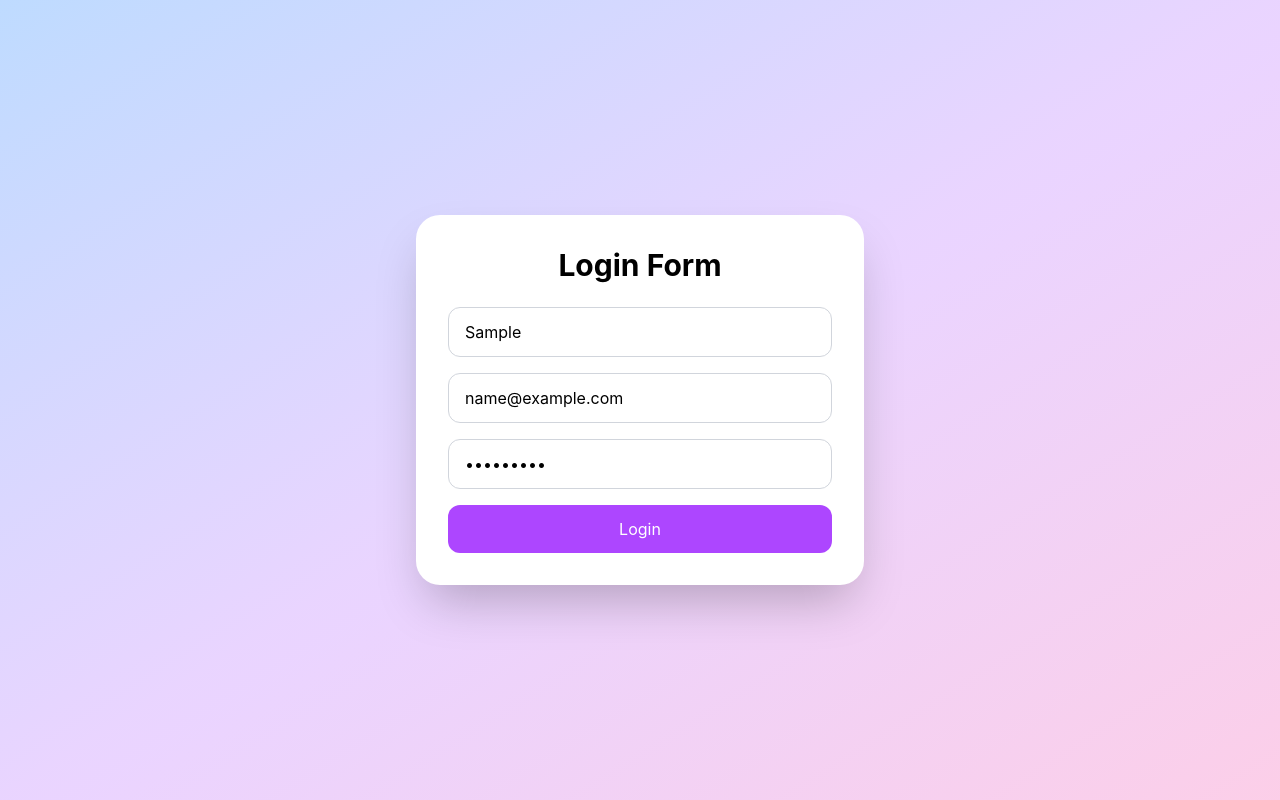
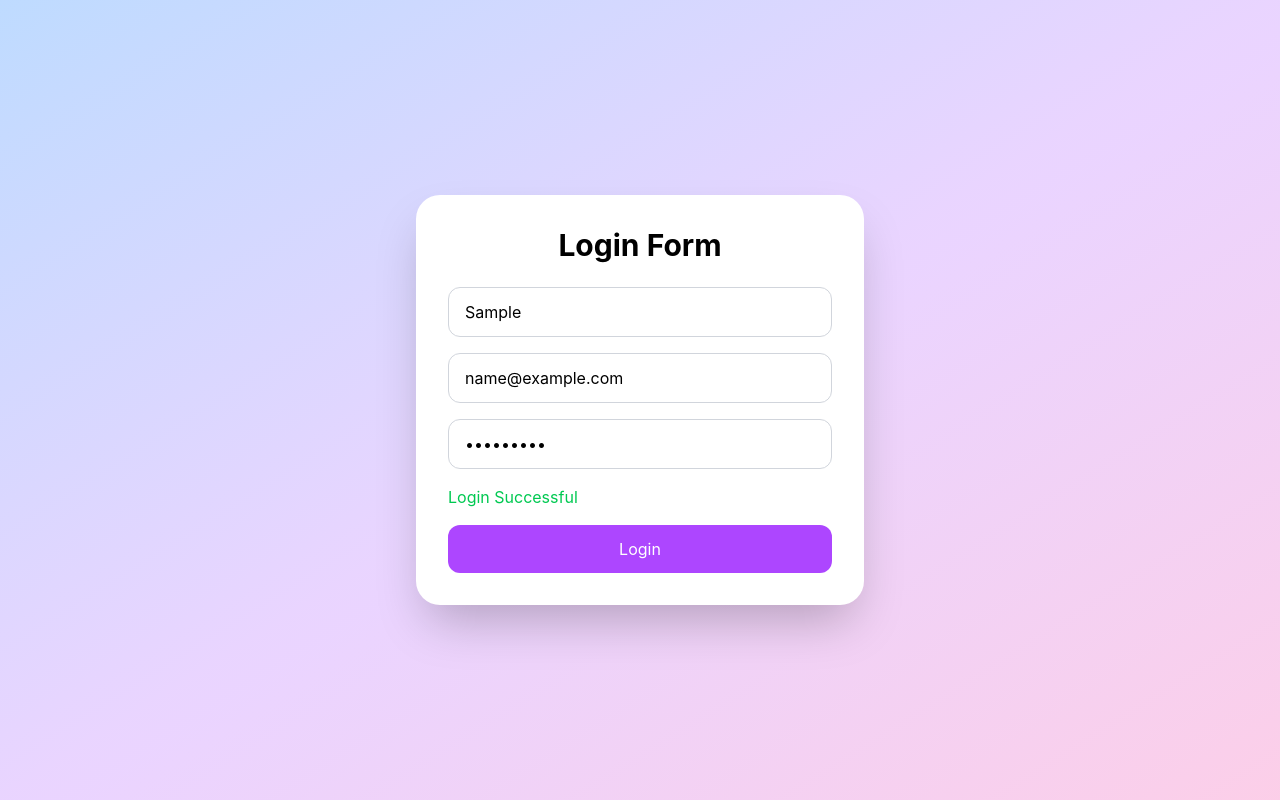
Before and after one commit to gunguncodes/react-job-cards, a React (Vite) app: page / in a window 1280 px wide. Both pictures are taken after typing "Sample", "name@example.com", "Sample123" into the empty fields and a click on the button "Login". Built offline with nearby package versions, Linux system fonts and the light colour scheme.

Commit message:
Made a login form with form validation

```diff
--- a/src/projects/LoginForm.jsx
+++ b/src/projects/LoginForm.jsx
@@ -16,11 +16,26 @@ function LoginForm() {
         });
     }
 
+    const [success, setSuccess] = useState("");
+
     function handleSubmit(event) {
         event.preventDefault();
-        console.log("Login Successful");
+        if(
+            user.name === "" ||
+            user.email === "" ||
+            user.password === ""
+        ) {
+            setError("Please fill in all the fields.");
+            return;
+        }
+
+        setError("");
+        setSuccess("Login Successful");
+        console.log(user);
 
     }
+
+    const[error, setError] = useState("");
 
     return(
         <div className="min-h-screen bg-linear-to-br from-blue-200 via-purple-200 to-pink-200 flex justify-center items-center">
@@ -56,6 +71,22 @@ function LoginForm() {
                   className="w-full border border-gray-300 rounded-xl px-4 py-3 mb-4 outline-none focus:ring-2 focus:ring-purple-300"
                  />
 
+                 {
+                    error && (
+                        <p className="text-red-500 mb-4">
+                            {error}
+                        </p>
+                    )
+                 }
+
+                 {
+                    success && (
+                          <p className="text-green-500 mb-4">
+                              {success}
+                          </p>
+                    )
+                 }
+
                  <button
                  type="submit"
                  className="w-full bg-purple-500 text-white py-3 rounded-xl hover:bg-purple-600 transition"
```
